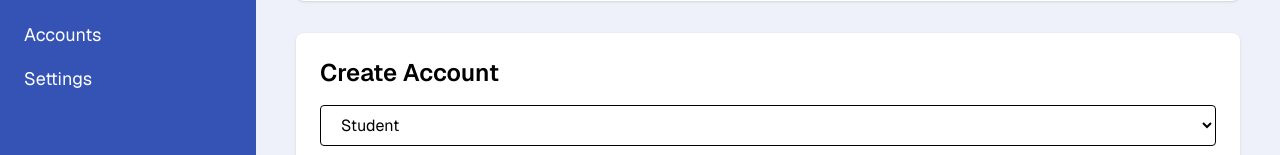
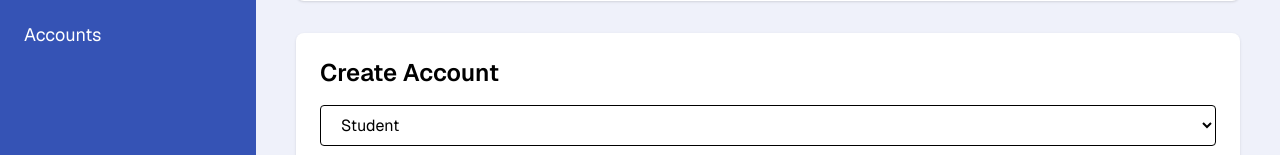
Before and after one commit to EmreArapcicUevak/Smart-Attendance-System, a Next.js app in the folder Frontend/: page /admin/dashboard in a window 1280 px wide. Shown: the part 147-302 px from the top of the page. Built offline with nearby package versions, Linux system fonts and the light colour scheme; no server answers.

Commit message:
Settings button excluded

```diff
--- a/Frontend/src/app/admin/dashboard/page.tsx
+++ b/Frontend/src/app/admin/dashboard/page.tsx
@@ -76,9 +76,7 @@ export default function AdminDashboard() {
           <button className="text-left hover:text-gray-200" onClick={() => router.push('/admin/accounts')}>
             Accounts
           </button>
-          <button className="text-left hover:text-gray-200" onClick={() => router.push('/admin/settings')}>
-  Settings
-</button>
+
 
         </nav>
         <div className="mt-auto">
```
